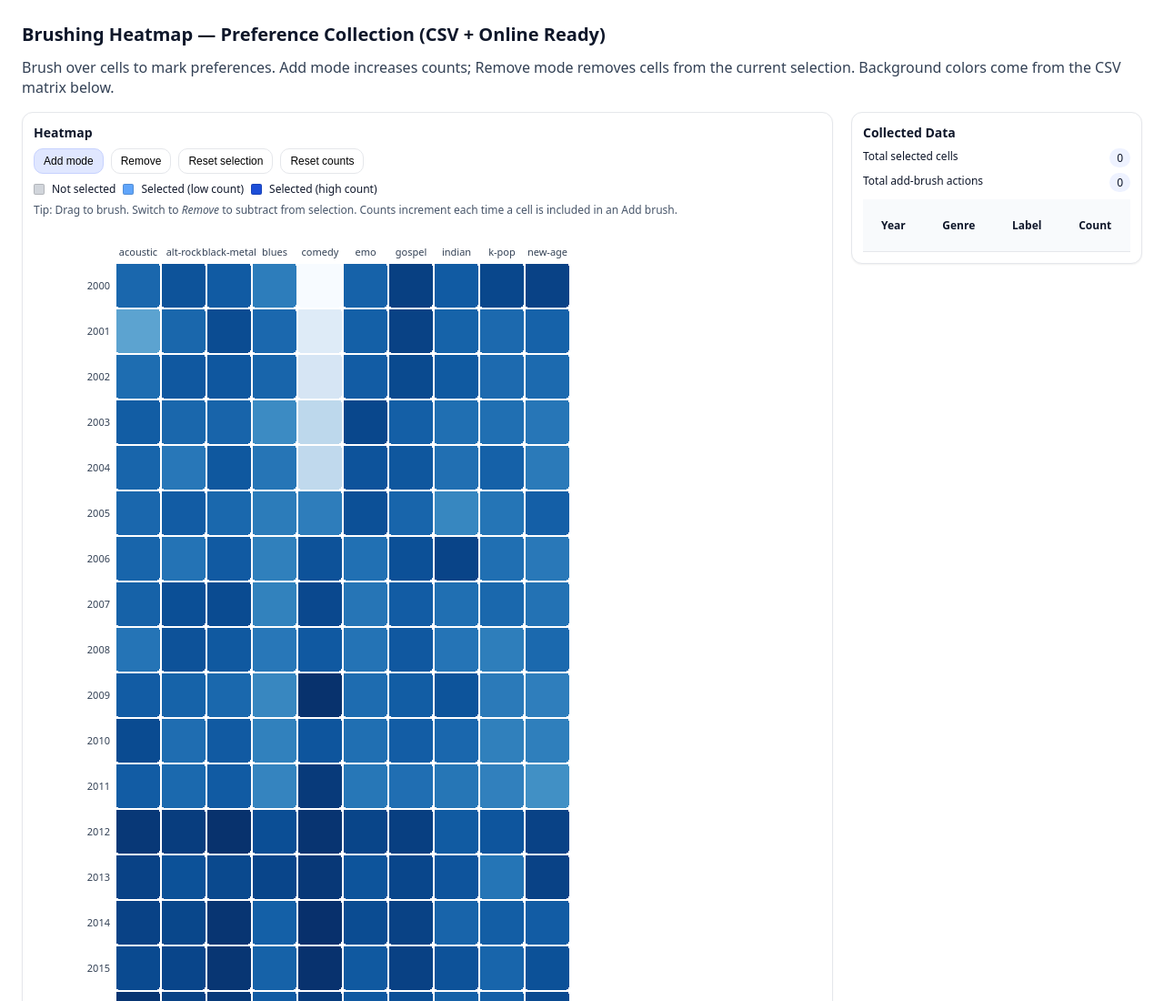
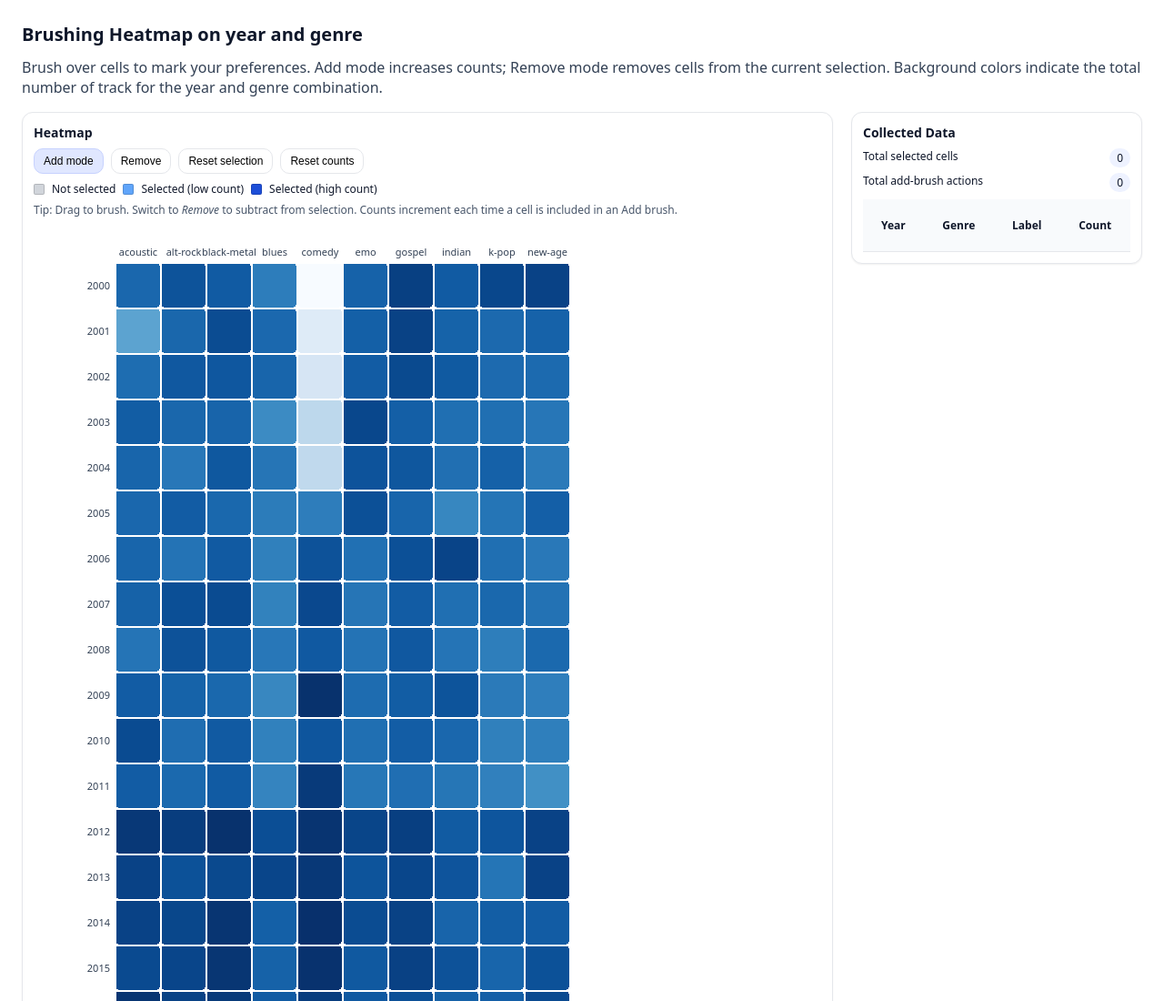
Before and after one commit to xiaoyiyang83/dynamic-demo, a plain HTML site: page index.html in a window 1280 px wide. Shown: the top 1100 px of the page at 91% size. Drawn offline with nearby package versions, Linux system fonts and the light colour scheme; no server answers.

Commit message:
update the titles

```diff
--- a/index.html
+++ b/index.html
@@ -3,7 +3,7 @@
 <head>
   <meta charset="UTF-8" />
   <meta name="viewport" content="width=device-width, initial-scale=1.0" />
-  <title>Brushing Heatmap — CSV + Online Shared (Single File)</title>
+  <title>Brushing Heatmap on year and genre </title>
   <script src="https://cdnjs.cloudflare.com/ajax/libs/d3/7.9.0/d3.min.js"></script>
   <style>
     :root { --g50:#f8fafc; --g100:#f3f4f6; --g200:#e5e7eb; --g300:#d1d5db; --ink:#0f172a; --primary:#2563eb; }
@@ -64,8 +64,8 @@ year,acoustic,alt-rock,black-metal,blues,comedy,emo,gospel,indian,k-pop,new-age
   </script>
 </head>
 <body>
-  <h1>Brushing Heatmap — Preference Collection (CSV + Online Ready)</h1>
-  <p>Brush over cells to mark preferences. Add mode increases counts; Remove mode removes cells from the current selection. Background colors come from the CSV matrix below.</p>
+  <h1>Brushing Heatmap on year and genre</h1>
+  <p>Brush over cells to mark your preferences. Add mode increases counts; Remove mode removes cells from the current selection. Background colors indicate the total number of track for the year and genre combination.</p>
 
   <div class="wrap">
     <div class="panel">
```
